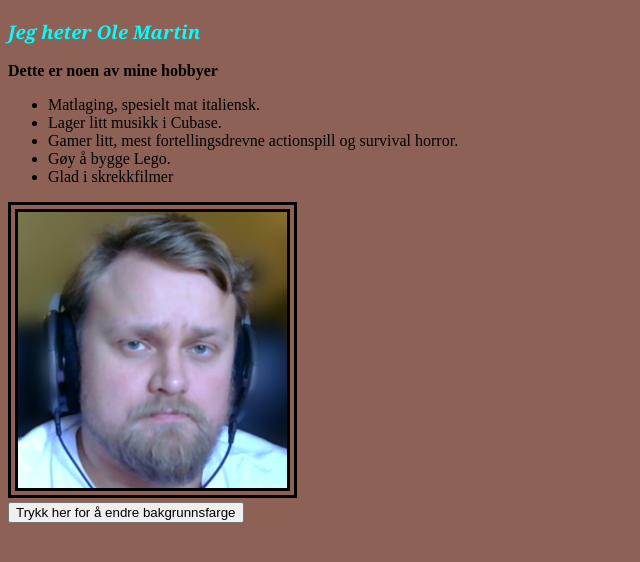
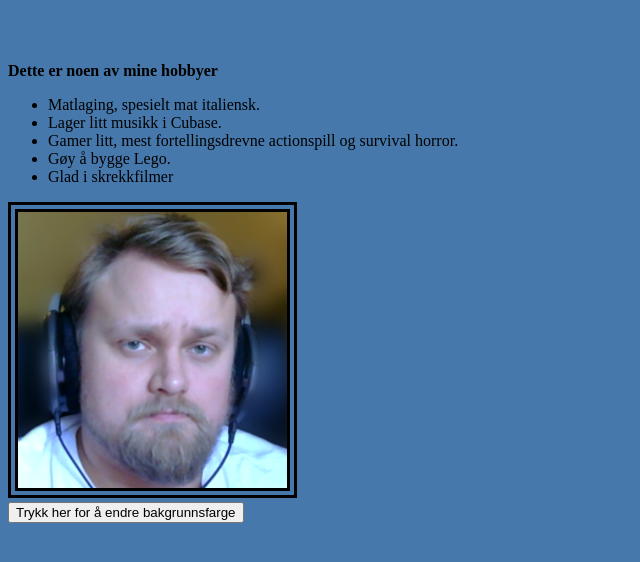
Before and after one commit to Olem93/Oppgave-introduksjonstekt, a plain HTML site: page index.html in a window 1280 px wide. Both pictures are taken after a click on the button "Trykk her for å endre bakgrunnsfarge". Shown: the whole page, without its empty margins (0-640 px from the left). Drawn offline with Linux system fonts and the light colour scheme.

Commit message:
finished?

```diff
--- a/index.html
+++ b/index.html
@@ -5,7 +5,6 @@
     <meta name="viewport" content="width=device-width, initial-scale=1.0">
     <title>Introduksjonstekt - Ole Martin</title>
     <link rel=stylesheet href="style.css">
-    <script src="script.js"></script>
 </head>
 
 <body>
@@ -26,8 +25,9 @@
     </div>
 
     <div>
-        <button onclick="endreFarge()">Trykk her for å endre bakgrunnsfarge</button>
+        <button onclick="changeColor()">Trykk her for å endre bakgrunnsfarge</button>
     </div>
 
+    <script src="script.js"></script>
 </body>
 </html>
--- a/script.js
+++ b/script.js
@@ -1,5 +1,4 @@
-<script>
-function endreFarge() {
 
+function changeColor() {
+    document.body.classList.toggle("colorBG");
 }
-</script>
--- a/style.css
+++ b/style.css
@@ -1,6 +1,5 @@
-body {
-    background-color:rgb(141, 97, 85);
-    background-size: cover;
+.colorBG {
+    background-color: #4678ab;
 }
 
 .ole-bilde {
@@ -10,7 +9,7 @@ body {
 #h3-top {
     font-family: Cambria, Cochin, Georgia, Times, 'Times New Roman', serif;
     font-style: oblique;
-    color: aqua;
+    color: #4678ab;
 }
 
 #Fargeknapp {
```
